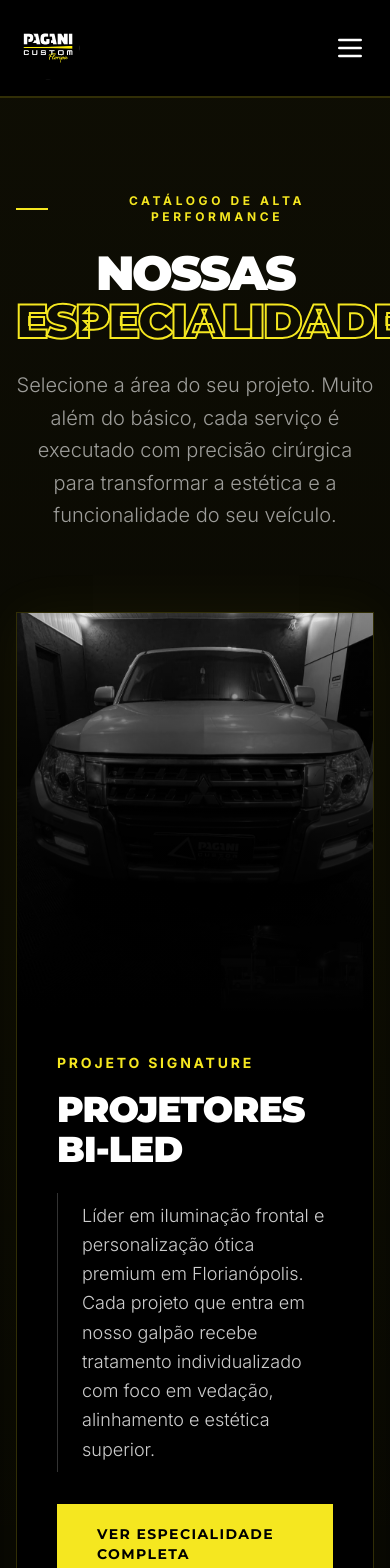
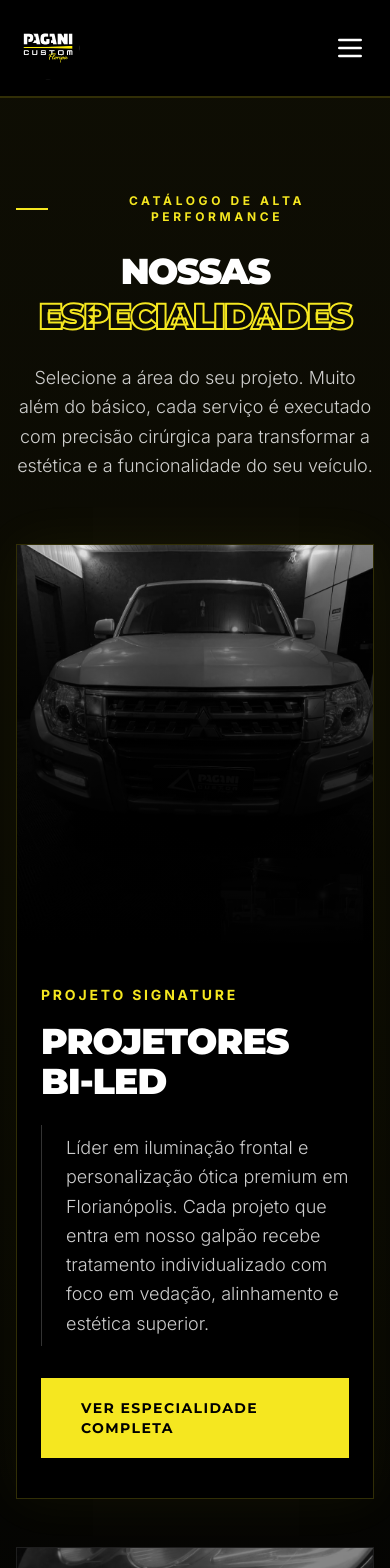
Before and after one commit to skedarmusic-maker/paganicustom, a Next.js app: page /servicos in a window 390 px wide. Shown: the top 1568 px of the page. Built offline with nearby package versions, Linux system fonts and the light colour scheme.

Commit message:
fix: responsive text scaling on services page

```diff
--- a/src/app/servicos/page.tsx
+++ b/src/app/servicos/page.tsx
@@ -42,15 +42,15 @@ export default function ServicosPage() {
       <div className="max-w-7xl mx-auto px-4 sm:px-6 lg:px-8 relative z-10">
 
         {/* HEADER DO CATÁLOGO */}
-        <div className="mb-20 text-center lg:text-left">
+        <div className="mb-16 text-center lg:text-left">
           <div className="inline-flex items-center space-x-3 mb-6 justify-center lg:justify-start w-full">
             <span className="w-8 h-[2px] bg-primary"></span>
             <span className="text-primary font-bold tracking-[0.3em] uppercase text-xs">Catálogo de Alta Performance</span>
           </div>
-          <h1 className="text-5xl md:text-7xl font-heading font-black text-white uppercase tracking-tighter leading-none mb-6">
+          <h1 className="text-4xl sm:text-5xl md:text-7xl font-heading font-black text-white uppercase tracking-tighter leading-tight mb-6">
             Nossas <span className="text-transparent" style={{ WebkitTextStroke: '2px #f5e720' }}>Especialidades</span>
           </h1>
-          <p className="text-xl text-white/60 font-light max-w-2xl mx-auto lg:mx-0 leading-relaxed">
+          <p className="text-lg md:text-xl text-white/80 font-light max-w-2xl mx-auto lg:mx-0 leading-relaxed">
             Selecione a área do seu projeto. Muito além do básico, cada serviço é executado com precisão cirúrgica para transformar a estética e a funcionalidade do seu veículo.
           </p>
         </div>
@@ -67,7 +67,7 @@ export default function ServicosPage() {
              <div className="absolute inset-0 bg-gradient-to-t lg:bg-gradient-to-r from-black via-black/80 lg:via-transparent to-transparent z-10"></div>
           </div>
 
-          <div className="lg:w-2/5 p-10 lg:p-14 flex flex-col justify-center relative z-20 bg-black lg:bg-transparent lg:absolute right-0 top-0 h-full lg:w-1/2">
+          <div className="lg:w-2/5 px-6 py-10 sm:p-10 lg:p-14 flex flex-col justify-center relative z-20 bg-black lg:bg-transparent lg:absolute right-0 top-0 h-full lg:w-1/2">
              <h4 className="text-sm font-bold text-primary tracking-[0.2em] uppercase mb-4">Projeto Signature</h4>
              <h2 className="text-4xl md:text-5xl font-heading font-black text-white mb-6 uppercase tracking-tight group-hover:text-primary transition-colors">
                Projetores Bi-LED
```
